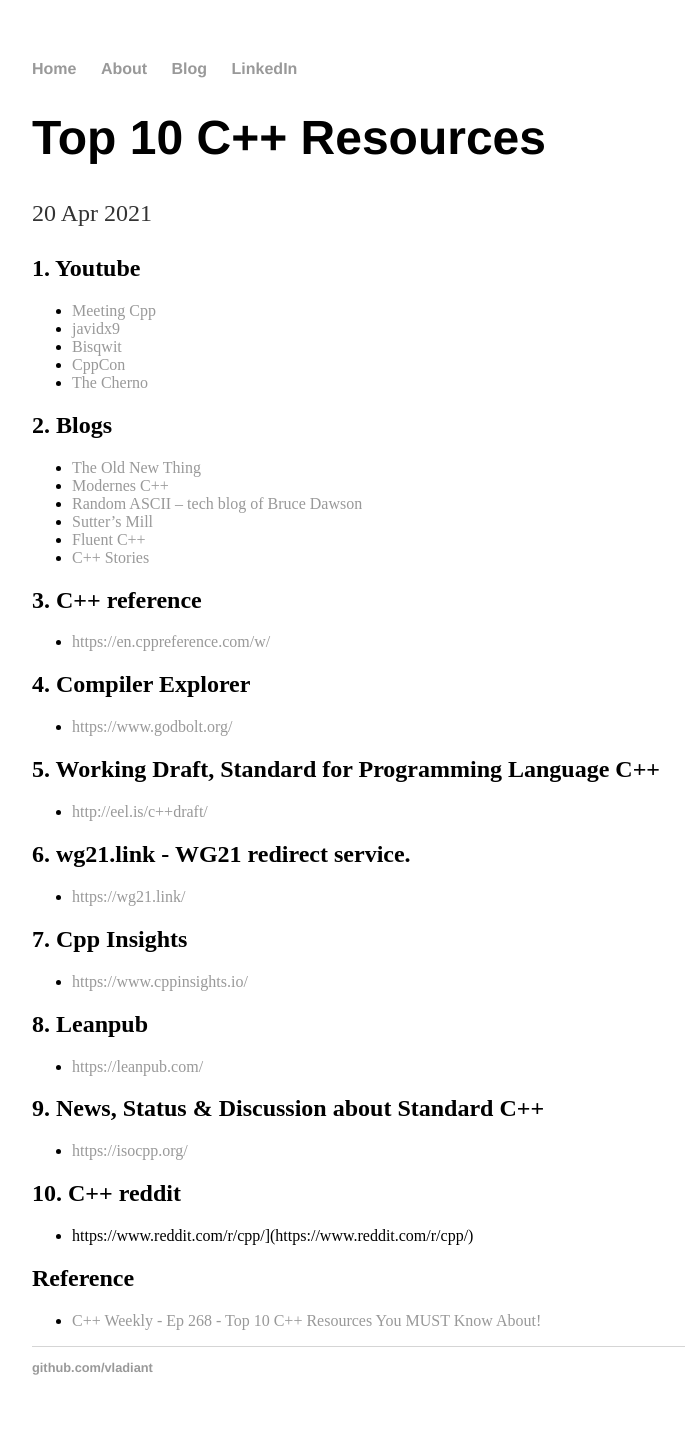
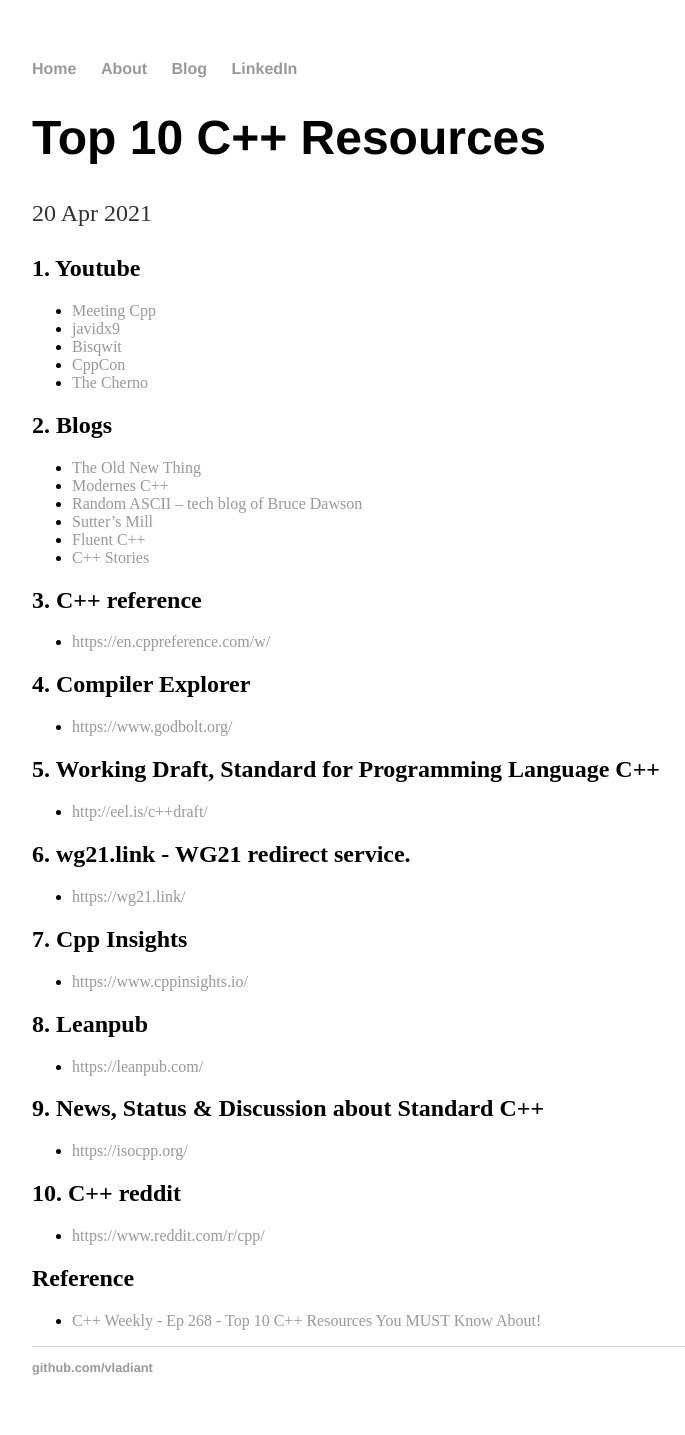
Before and after one commit to vladiant/vladiant.github.io, a Jekyll site: the page built from _posts/2021-04-20-ten-cpp-resources.md, in a window 1280 px wide. Shown: the whole page, without its empty margins (160-845 px from the left). Built offline with Jekyll 4.4.1, drawn with Linux system fonts in a browser that asks for light colours.

Commit message:
Update 2021-04-20-ten-cpp-resources.md

```diff
--- a/_posts/2021-04-20-ten-cpp-resources.md
+++ b/_posts/2021-04-20-ten-cpp-resources.md
@@ -52,7 +52,7 @@
 
 ## 10. C++ reddit
 
-* https://www.reddit.com/r/cpp/](https://www.reddit.com/r/cpp/)
+* [https://www.reddit.com/r/cpp/](https://www.reddit.com/r/cpp/)
 
 ## Reference
 * [C++ Weekly - Ep 268 - Top 10 C++ Resources You MUST Know About!](https://www.youtube.com/watch?v=eSDVVrjFh54)
```
